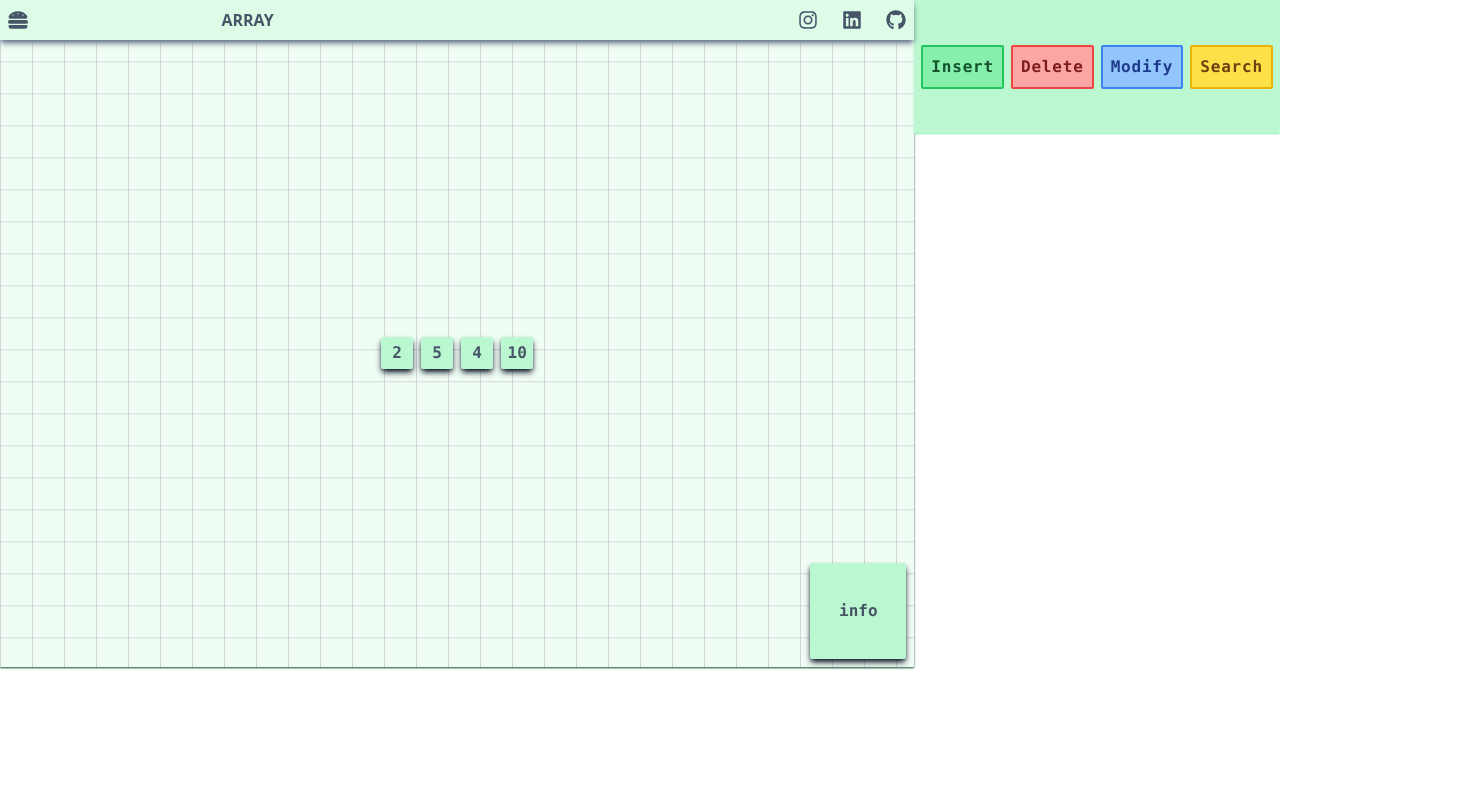
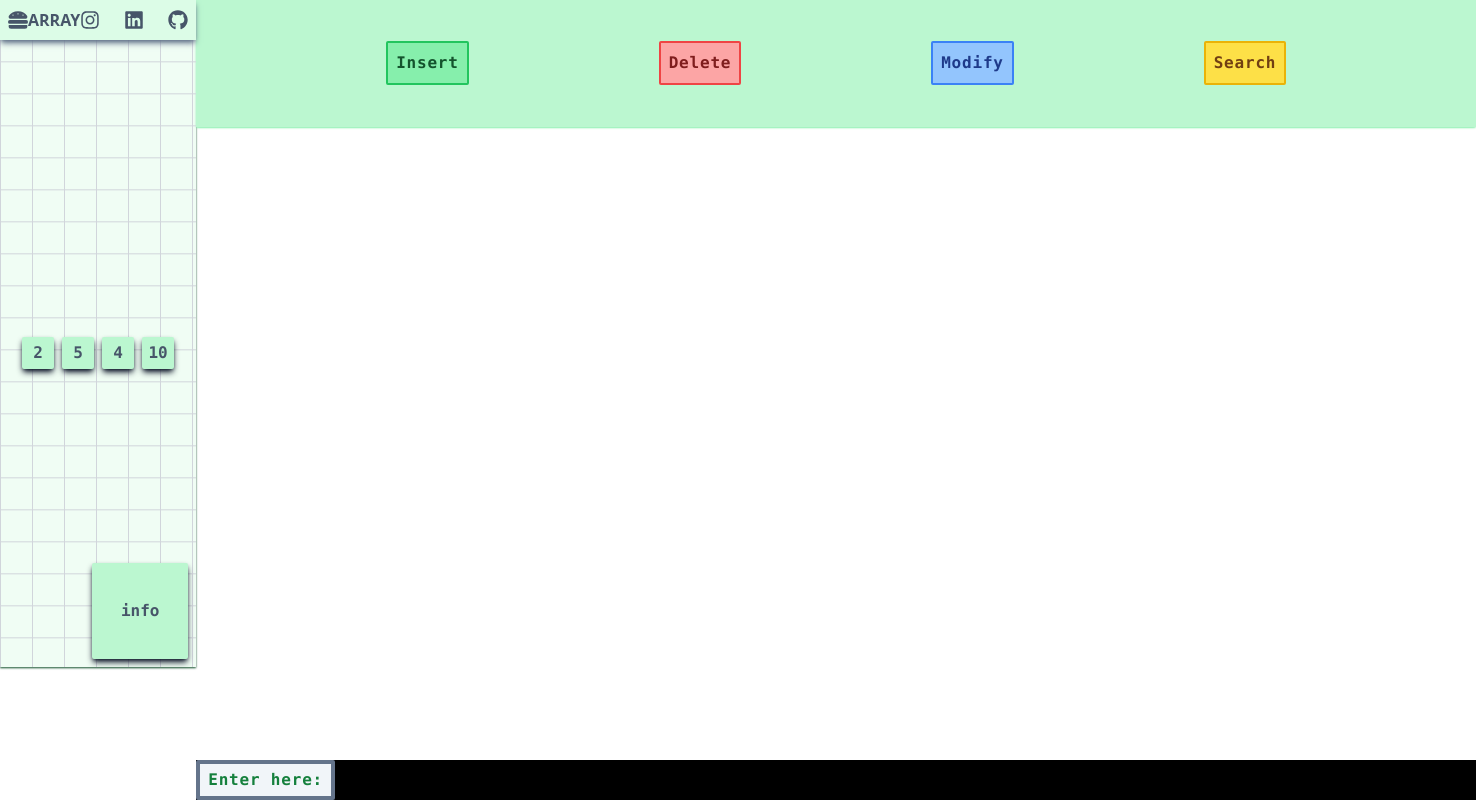
Before and after one commit to notjatin/data-structure-visualizer, a React (Vite) app: page / in a window 1280 px wide. Shown: the whole page, 1476 px wide, since content can reach past the window. Built offline with nearby package versions, Linux system fonts and the light colour scheme.

Commit message:
initialize dist folder

```diff
--- a/src/App.tsx
+++ b/src/App.tsx
@@ -4,6 +4,7 @@ import InfoSection from "./components/InfoSection";
 import ShowCase from "./components/ShowCase";
 import UtilitySection from "./components/UtilitySection";
 import { InputProvider } from "./contexts/InputContext";
+import InputCover from "./components/mobile/InputCover";
 
 function App() {
     const [structure, setStructure] = useState("array");
@@ -25,6 +26,7 @@ function App() {
                         </InputProvider>
                     </div>
                 </section>
+                <InputCover></InputCover>
             </main>
         </>
     );
--- a/src/components/mobile/InputCover.tsx
+++ b/src/components/mobile/InputCover.tsx
@@ -1,10 +1,12 @@
 // Component to cover the entire screen to facilitate mobile input perfectly
 // specifically for the on-screen keyboard usecase
 
+import { Input } from "../InterectiveComponents";
+
 const InputCover = () => {
-    return <div>
-
-    </div>
-}
+    return <div className="w-lvw w-lvh z-20 bg-black">
+        <Input placeHolder={"Enter here:"} />
+    </div>;
+};
 
 export default InputCover;
```
Also changed, not shown: 5 other files (tests, documents, lock files or other folders).
